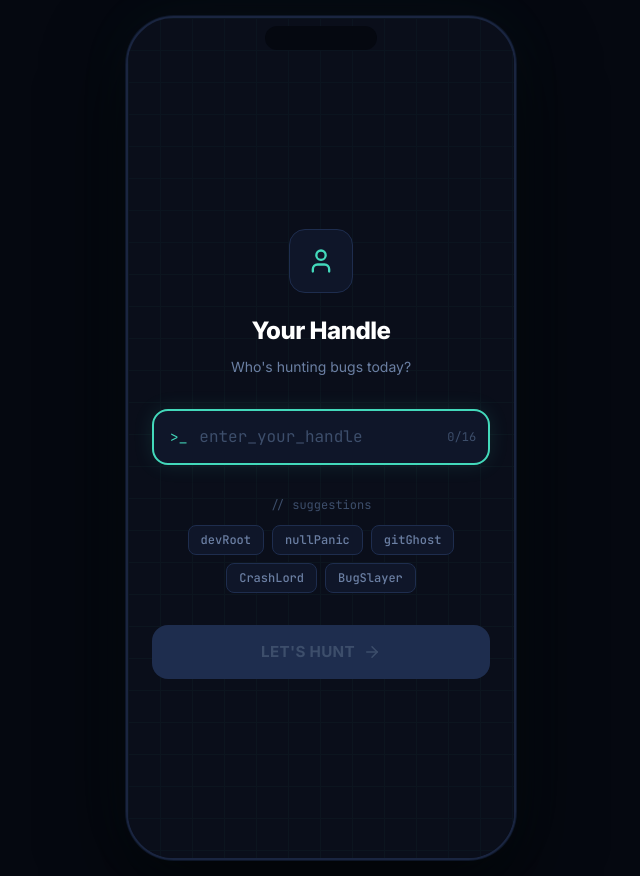
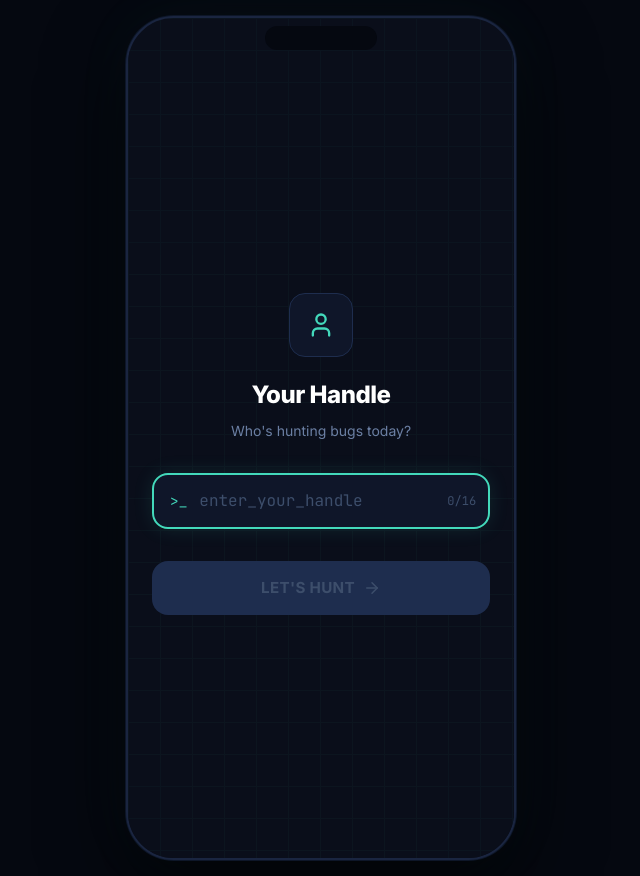
Before and after one commit to mariadanilova-ship-it/Match3game, a React (Vite) app: page / in a window 1280 px wide. Both pictures are taken after a click on the button "START HUNTING". Shown: the whole page, without its empty margins (319-959 px from the left). Built offline with nearby package versions, Linux system fonts and the light colour scheme.

Commit message:
Remove default nickname suggestions

```diff
--- a/src/app/components/game/NameInput.tsx
+++ b/src/app/components/game/NameInput.tsx
@@ -22,8 +22,6 @@ export function NameInput({ onSubmit }: NameInputProps) {
   const handleKey = (e: React.KeyboardEvent) => {
     if (e.key === 'Enter') handleSubmit();
   };
-
-  const suggestions = ['devRoot', 'nullPanic', 'gitGhost', 'CrashLord', 'BugSlayer'];
 
   return (
     <div className="flex flex-col items-center justify-center h-full bg-[#0A0E1A] px-6"
@@ -98,34 +96,6 @@ export function NameInput({ onSubmit }: NameInputProps) {
           )}
         </motion.div>
 
-        {/* Suggestions */}
-        <motion.div
-          initial={{ opacity: 0 }}
-          animate={{ opacity: 1 }}
-          transition={{ delay: 0.3 }}
-        >
-          <p className="text-[#3D4E6B] text-xs mb-3 text-center" style={{ fontFamily: 'JetBrains Mono, monospace' }}>
-            // suggestions
-          </p>
-          <div className="flex flex-wrap gap-2 justify-center">
-            {suggestions.map((s) => (
-              <button
-                key={s}
-                onClick={() => { setName(s); setError(''); }}
-                className="px-3 py-1.5 rounded-lg text-xs transition-all duration-150 hover:border-[#43D9BB]"
-                style={{
-                  background: '#0F1629',
-                  border: '1.5px solid #1E2D4E',
-                  color: '#6B7FA3',
-                  fontFamily: 'JetBrains Mono, monospace',
-                }}
-              >
-                {s}
-              </button>
-            ))}
-          </div>
-        </motion.div>
-
         {/* Submit button */}
         <motion.button
           initial={{ opacity: 0, y: 20 }}
```
